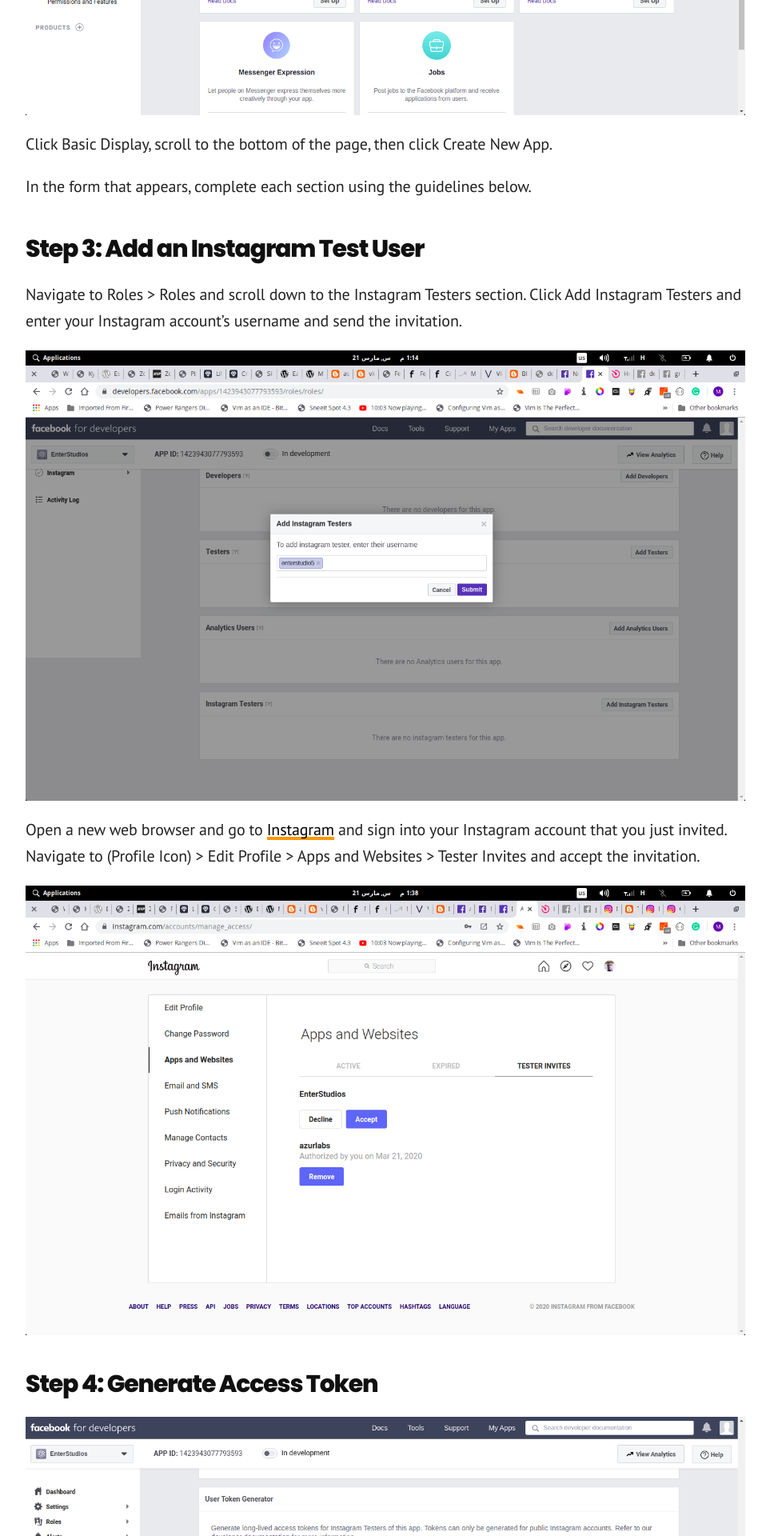
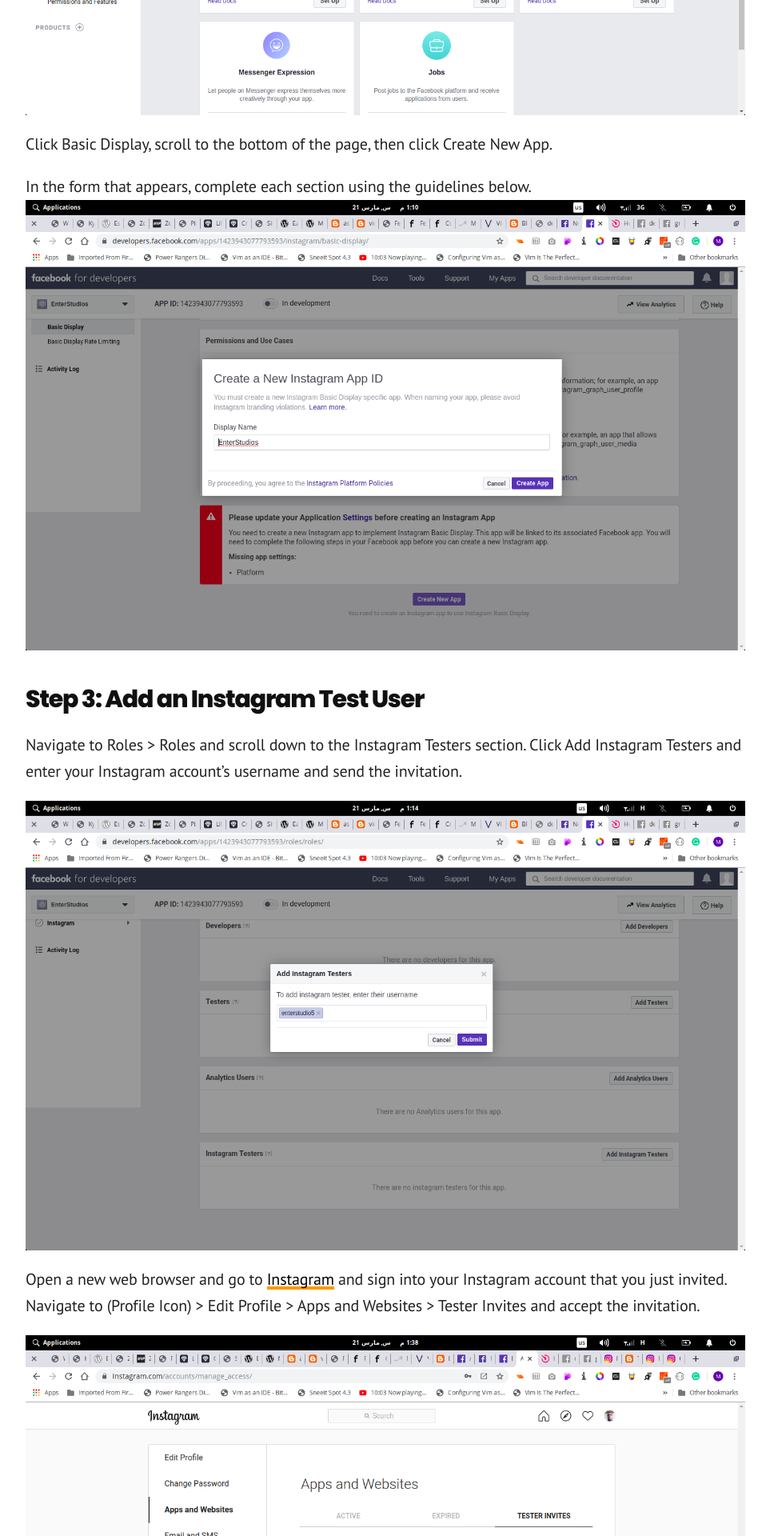
Before and after one commit to MohammedRaji/MohammedRaji.github.io, a Jekyll site: the page built from _posts/2020-03-21-get-instagram-graph-API.md, in a window 1280 px wide. Shown: the part 2073-3993 px from the top of the page at 80% size, without its empty margins (158-1121 px from the left). Built offline with Jekyll 4.4.1, drawn with Linux system fonts in a browser that asks for light colours.

Commit message:
add new step

```diff
--- a/_posts/2020-03-21-get-instagram-graph-API.md
+++ b/_posts/2020-03-21-get-instagram-graph-API.md
@@ -35,6 +35,7 @@
 Click Basic Display, scroll to the bottom of the page, then click Create New App.
 
 In the form that appears, complete each section using the guidelines below.
+![Add instagram tester]({{site.baseurl}}/assets/img/posts/5/add-instagram-app.png)
 
 ### Step 3: Add an Instagram Test User
 
```
Also changed, not shown: assets/img/posts/5/add-instagram-app.png (added), 3 other files.
